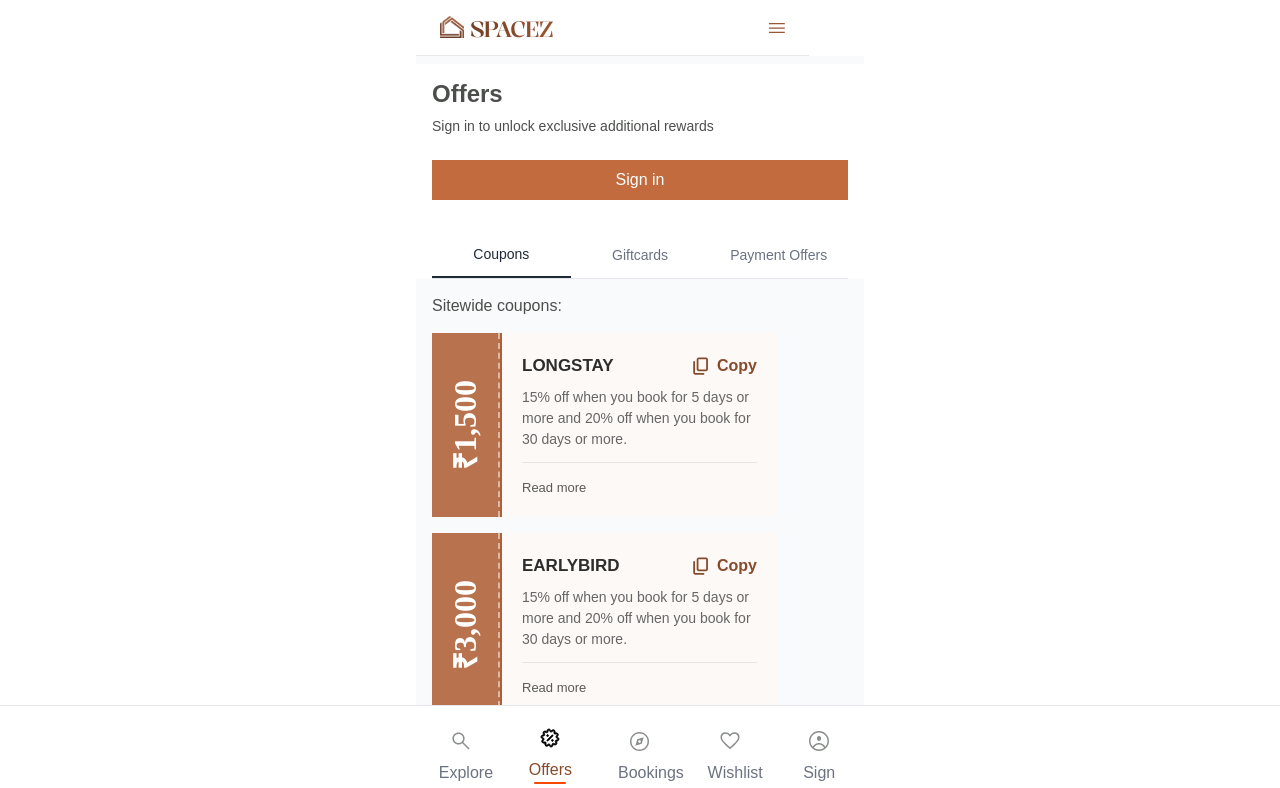
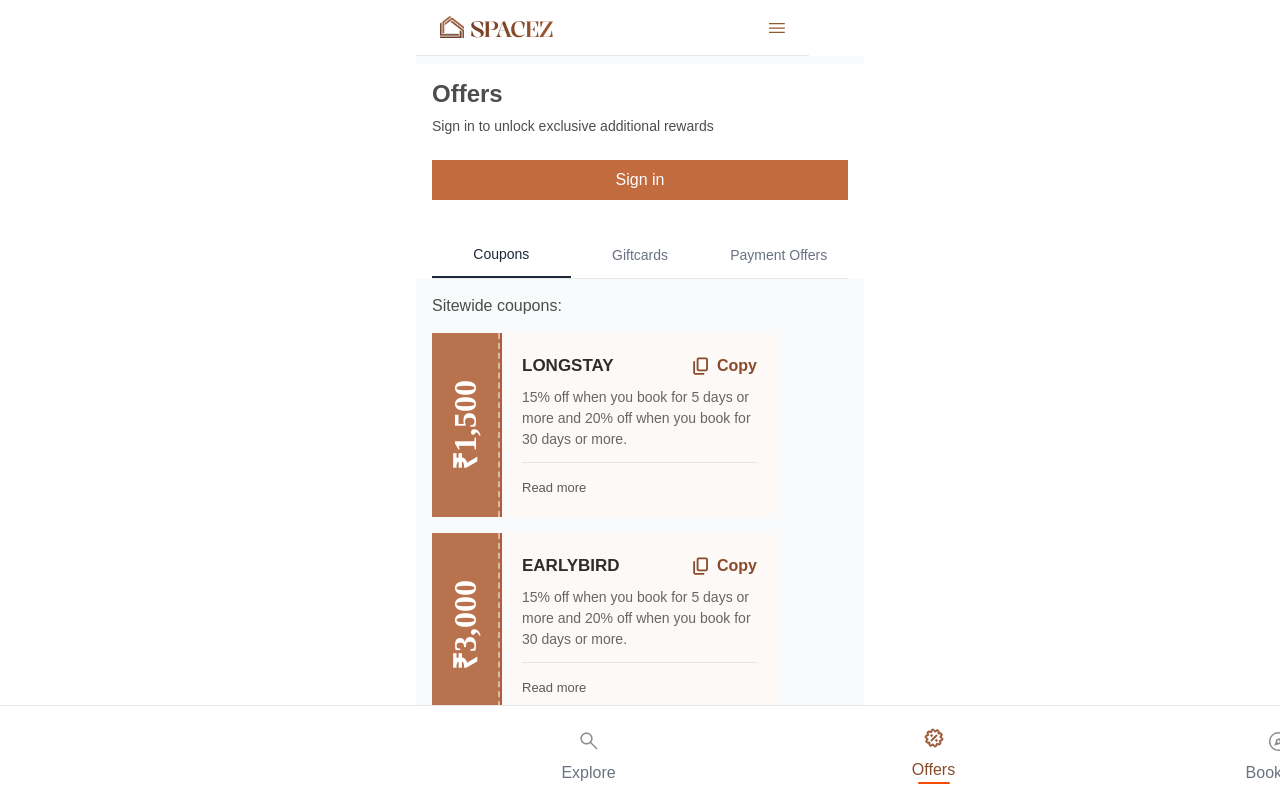
Before and after one commit to scr1ptjunk13/spacez-assignment, a Next.js app: page / in a window 1280 px wide. Shown: the top 788 px of the page. Built offline with nearby package versions, Linux system fonts and the light colour scheme.

Commit message:
fix yypescript error: remove invalid leadingTrim css property

```diff
--- a/src/components/BottomNavBar.tsx
+++ b/src/components/BottomNavBar.tsx
@@ -25,19 +25,17 @@ export default function BottomNavBar({ activeTab = 'offers' }: BottomNavBarProps
                 alt={item.label}
                 width={24}
                 height={24}
-                className={activeTab === item.id ? 'filter brightness-0 saturate-100 hue-rotate-15' : ''}
               />
             </div>
             <span
               className="mt-1"
               style={{
-                width: '44px',
+                width: '345px',
                 height: '20px',
                 fontFamily: 'var(--heading-heading-xs-font)',
                 fontWeight: 'var(--heading-heading-xs-weight)',
                 fontStyle: 'SemiBold',
                 fontSize: 'var(--heading-heading-xs-size)',
-                leadingTrim: 'NONE',
                 lineHeight: 'var(--heading-heading-xs-line-height)',
                 letterSpacing: 'var(--heading-heading-xs-letter-spacing)',
                 textAlign: 'center',
```
